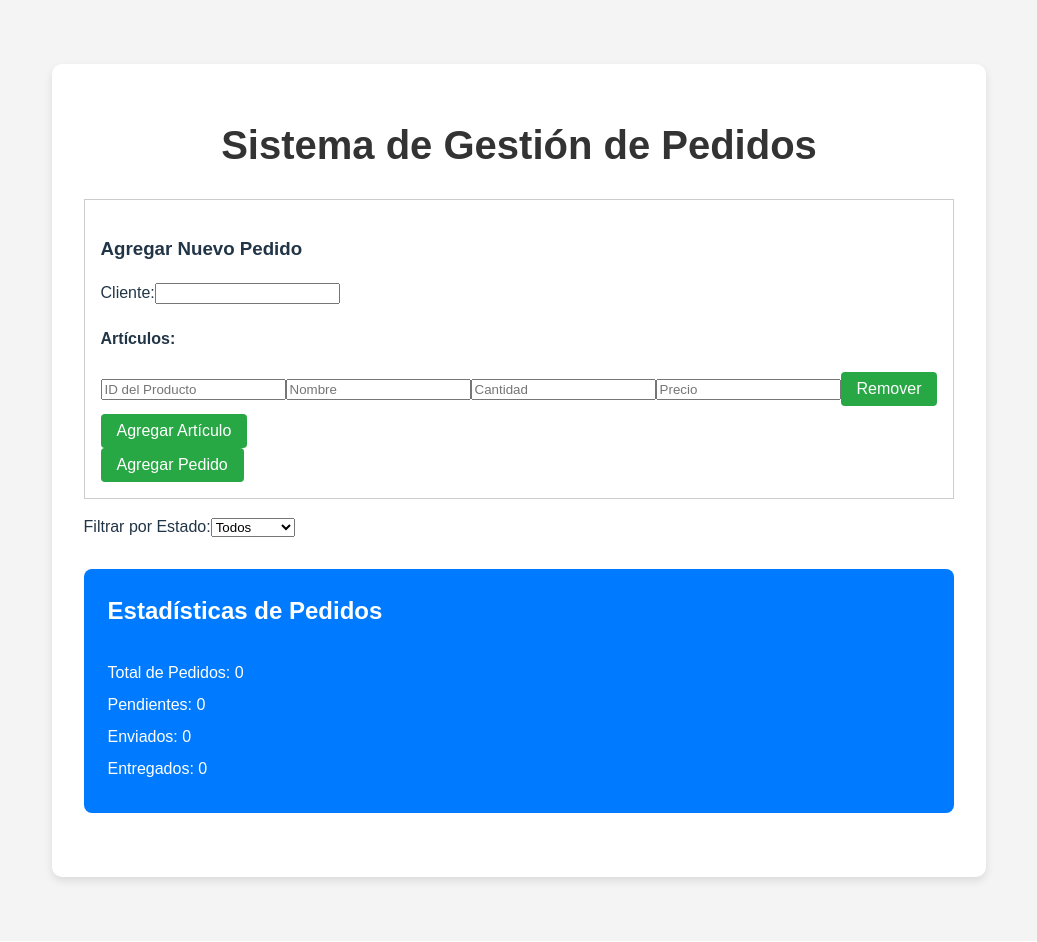
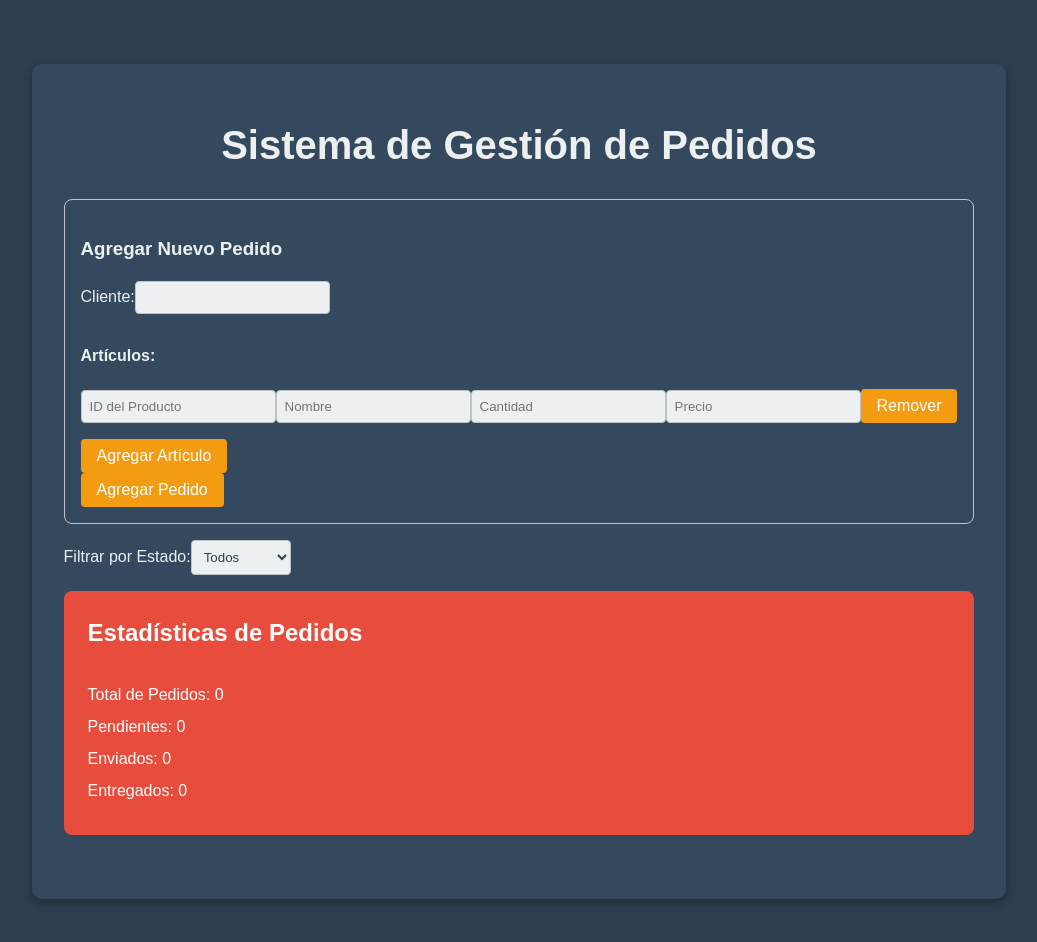
Before and after one commit to 48313547/TP10_EFSI, a React (Vite) app: page / in a window 1280 px wide. Shown: the top 942 px of the page, without its empty margins (121-1158 px from the left). Built offline with nearby package versions, Linux system fonts and the light colour scheme.

Commit message:
casi finalizado

```diff
--- a/src/App.css
+++ b/src/App.css
@@ -1,9 +1,10 @@
 /* Estilos generales */
 body {
   font-family: 'Arial', sans-serif;
-  background-color: #f4f4f4;
+  background-color: #2c3e50;
   margin: 0;
   padding: 0;
+  color: #ecf0f1;
 }
 
 #root {
@@ -14,16 +15,16 @@ body {
 
 /* Estilos para la aplicación */
 .app {
-  background-color: #fff;
+  background-color: #34495e;
   border-radius: 10px;
-  box-shadow: 0 4px 8px rgba(0, 0, 0, 0.1);
+  box-shadow: 0 4px 8px rgba(0, 0, 0, 0.3);
   padding: 2rem;
   margin: 2rem auto;
   max-width: 1000px;
 }
 
 .app h1 {
-  color: #333;
+  color: #ecf0f1;
   text-align: center;
   margin-bottom: 2rem;
   font-size: 2.5rem;
@@ -38,19 +39,20 @@ body {
 
 /* Estilos para cada pedido */
 .order-item {
-  background-color: #fafafa;
-  border: 1px solid #ddd;
+  background-color: #ecf0f1;
+  border: 1px solid #bdc3c7;
   border-radius: 8px;
   padding: 1.5rem;
   transition: box-shadow 0.3s ease;
+  color: #2c3e50;
 }
 
 .order-item:hover {
-  box-shadow: 0 2px 4px rgba(0, 0, 0, 0.1);
+  box-shadow: 0 2px 4px rgba(0, 0, 0, 0.2);
 }
 
 .order-item h3 {
-  color: #007bff;
+  color: #e74c3c;
   margin-top: 0;
 }
 
@@ -64,15 +66,16 @@ body {
 }
 
 .order-item li {
-  background-color: #e9ecef;
+  background-color: #bdc3c7;
   margin: 0.5rem 0;
   padding: 0.5rem;
   border-radius: 4px;
+  color: #2c3e50;
 }
 
 /* Estilos para las estadísticas */
 .order-stats {
-  background-color: #007bff;
+  background-color: #e74c3c;
   color: #fff;
   padding: 1.5rem;
   border-radius: 8px;
@@ -88,13 +91,59 @@ body {
   margin: 0.5rem 0;
 }
 
-/* Estilos para formularios y filtros (si hay) */
-form, select {
+/* Estilos para formularios y filtros */
+.new-order-form {
+  background-color: #34495e;
+  border: 1px solid #bdc3c7;
+  padding: 1rem;
+  margin-bottom: 1rem;
+  border-radius: 8px;
+  color: #ecf0f1;
+}
+
+.new-order-form h3 {
+  color: #ecf0f1;
+}
+
+.new-order-form label {
+  color: #ecf0f1;
+}
+
+.new-order-form input, .new-order-form select {
+  background-color: #ecf0f1;
+  color: #2c3e50;
+  border: 1px solid #bdc3c7;
+  padding: 0.5rem;
+  border-radius: 4px;
+  margin-bottom: 0.5rem;
+}
+
+.new-order-form .error {
+  color: #e74c3c;
+}
+
+.item-row {
+  margin-bottom: 0.5rem;
+}
+
+.order-filter {
   margin-bottom: 1rem;
 }
 
+.order-filter label {
+  color: #ecf0f1;
+}
+
+.order-filter select {
+  background-color: #ecf0f1;
+  color: #2c3e50;
+  border: 1px solid #bdc3c7;
+  padding: 0.5rem;
+  border-radius: 4px;
+}
+
 button {
-  background-color: #28a745;
+  background-color: #f39c12;
   color: #fff;
   border: none;
   padding: 0.5rem 1rem;
@@ -104,5 +153,5 @@ button {
 }
 
 button:hover {
-  background-color: #218838;
+  background-color: #e67e22;
 }
--- a/src/components/NewOrderForm.jsx
+++ b/src/components/AgregarPedido.jsx
@@ -25,7 +25,7 @@ function FormularioNuevoPedido({ onAddOrder }) {
     }
 
     const nuevoPedido = {
-      id: Date.now(), // Generación simple de ID
+      id: Date.now(),
       cliente,
       fecha: new Date(),
       estado: 'pendiente',
@@ -58,7 +58,7 @@ function FormularioNuevoPedido({ onAddOrder }) {
   };
 
   return (
-    <form onSubmit={manejarEnvio} style={{ border: '1px solid #ccc', padding: '1rem', marginBottom: '1rem' }}>
+    <form onSubmit={manejarEnvio} className="new-order-form">
       <h3>Agregar Nuevo Pedido</h3>
       <div>
         <label>Cliente:</label>
@@ -68,12 +68,12 @@ function FormularioNuevoPedido({ onAddOrder }) {
           onChange={(e) => setCliente(e.target.value)}
           required
         />
-        {errores.cliente && <p style={{ color: 'red' }}>{errores.cliente}</p>}
+        {errores.cliente && <p className="error">{errores.cliente}</p>}
       </div>
       <div>
         <h4>Artículos:</h4>
         {items.map((item, index) => (
-          <div key={index} style={{ marginBottom: '0.5rem' }}>
+          <div key={index} className="item-row">
             <input
               type="number"
               placeholder="ID del Producto"
@@ -108,7 +108,7 @@ function FormularioNuevoPedido({ onAddOrder }) {
           </div>
         ))}
         <button type="button" onClick={agregarItem}>Agregar Artículo</button>
-        {errores.items && <p style={{ color: 'red' }}>{errores.items}</p>}
+        {errores.items && <p className="error">{errores.items}</p>}
       </div>
       <button type="submit">Agregar Pedido</button>
     </form>
--- a/src/components/OrderStats.jsx
+++ b/src/components/EstadisticasPedidos.jsx
@@ -3,7 +3,7 @@ import PropTypes from 'prop-types';
 
 function EstadisticasPedidos({ total, pendientes, enviados, entregados }) {
   return (
-    <div className="order-stats" style={{ marginTop: '1rem' }}>
+    <div className="order-stats">
       <h4>Estadísticas de Pedidos</h4>
       <p>Total de Pedidos: {total}</p>
       <p>Pendientes: {pendientes}</p>
--- a/src/components/OrderItem.jsx
+++ b/src/components/ItemPedido.jsx
@@ -3,7 +3,7 @@ import PropTypes from 'prop-types';
 
 function ItemPedido({ id, cliente, fecha, estado, items }) {
   return (
-    <div className="order-item" style={{ border: '1px solid #ccc', marginBottom: '1rem', padding: '1rem' }}>
+    <div className="order-item">
       <h3>ID del Pedido: {id}</h3>
       <p><strong>Cliente:</strong> {cliente}</p>
       <p><strong>Fecha:</strong> {fecha.toLocaleDateString()}</p>
--- a/src/components/OrderList.jsx
+++ b/src/components/ListaPedidos.jsx
@@ -1,6 +1,6 @@
 import React from 'react';
 import PropTypes from 'prop-types';
-import ItemPedido from './OrderItem';
+import ItemPedido from './ItemPedido';
 
 function ListaPedidos({ pedidos }) {
   return (
```
Also changed, not shown: src/App.jsx (+4 -4 lines), src/components/FiltroPedidos.jsx (renamed from src/components/OrderFilter.jsx), 1 other file (tests, documents, lock files or other folders).
